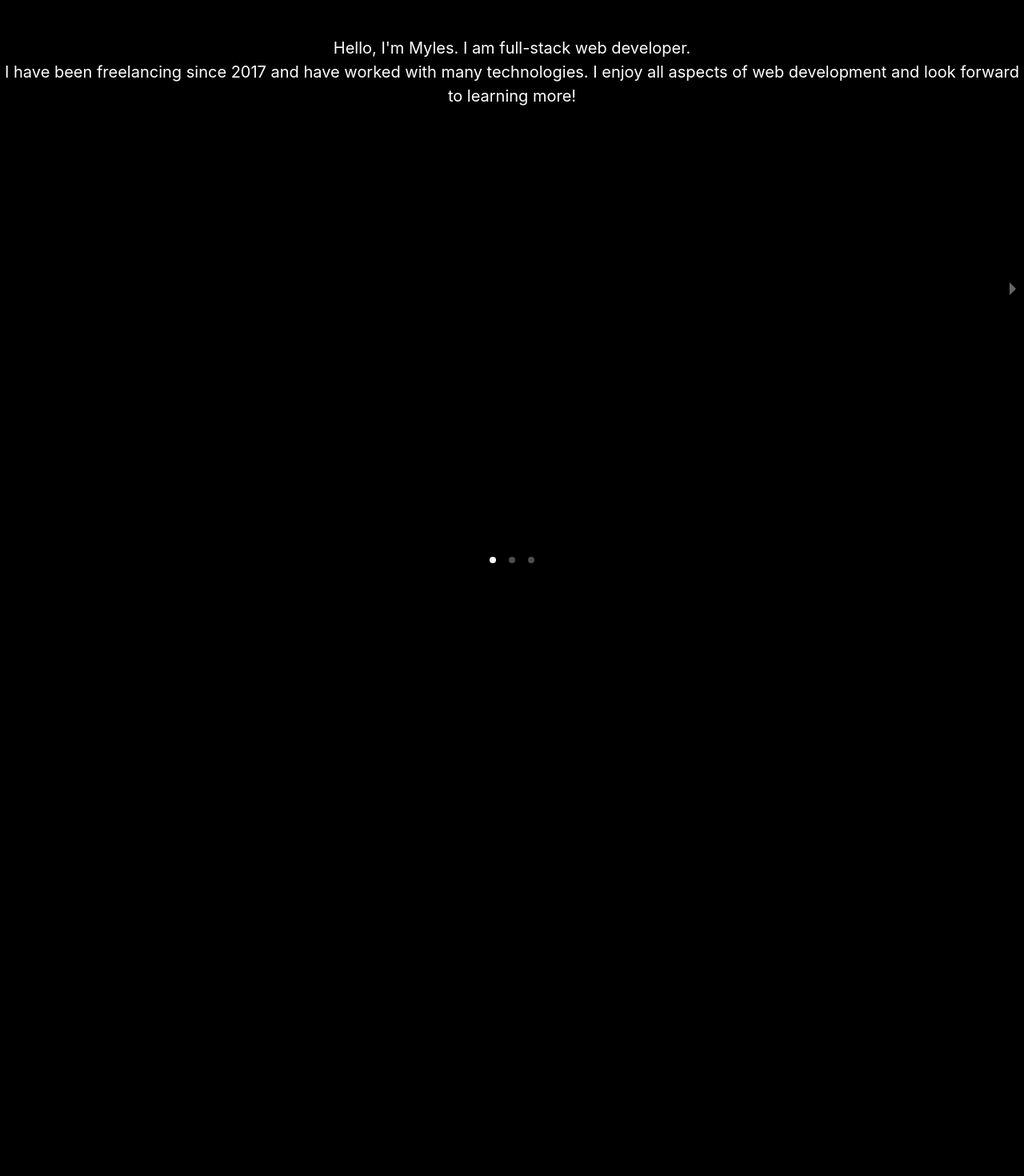
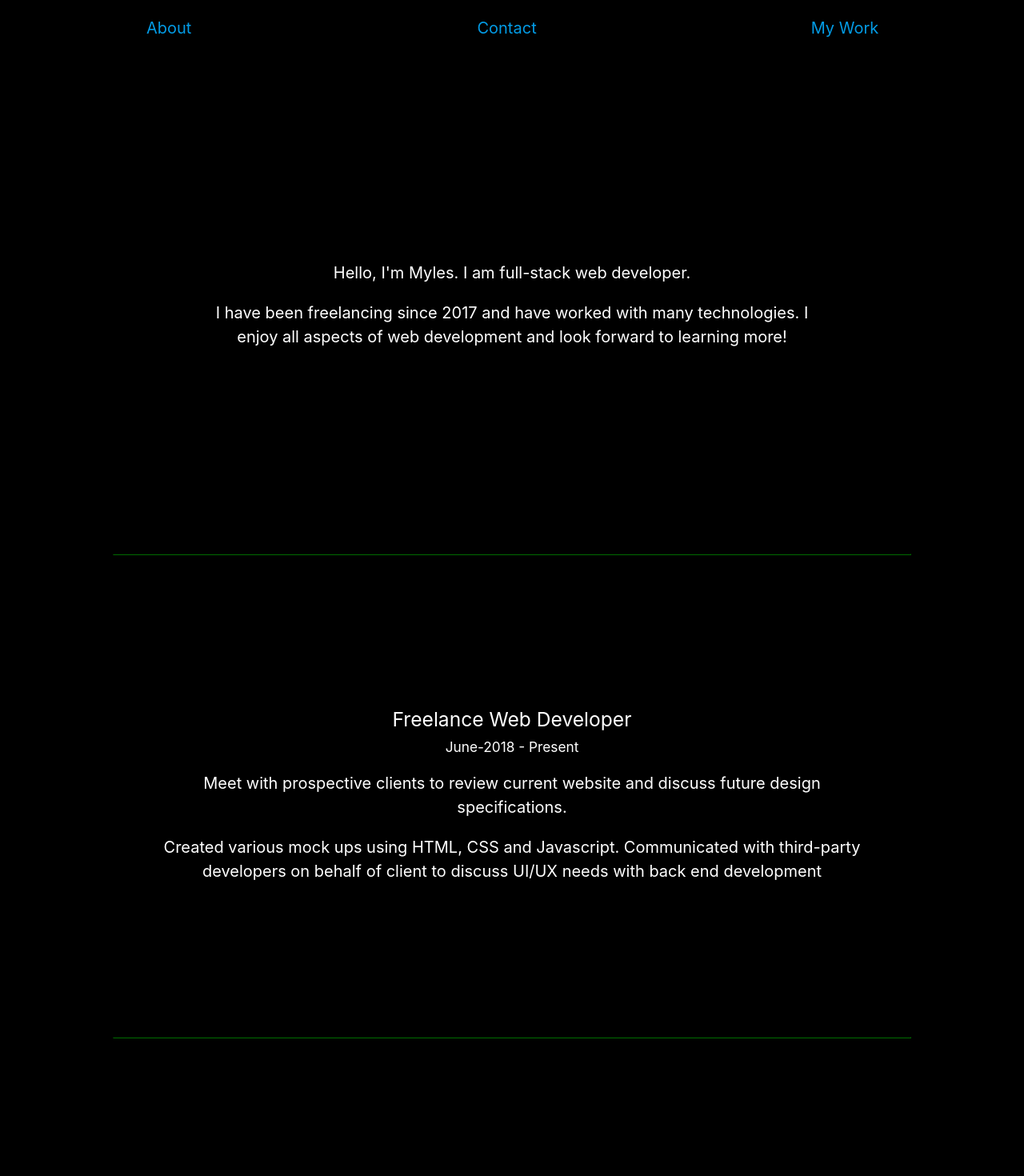
Before and after one commit to mylesrangel/mylesrangel, a React (Create React App) app in the folder Client/: page / in a window 1280 px wide. Shown: the top 1470 px of the page at 80% size. Before the commit the page ends 800 px from the top, so only its background shows below. Built offline with nearby package versions, Linux system fonts and the light colour scheme.

Commit message:
Added header and About pages about 500px

```diff
--- a/Client/src/Components/About/about.css
+++ b/Client/src/Components/About/about.css
@@ -1,11 +1,35 @@
+
+@media only screen and (min-width: 500px){
+
+    #aboutMe{
+        color: white;
+        margin: 20vw;
+    }
+    .workExperience{
+        margin:15vw;
+        color: white
+    }
+    hr.seperationLine{
+        margin:11vw;
+        border-color: darkgreen;
 
 
+    }
+
+
+
+}
+
+
+
+
+@media only screen and (max-width: 500px){
     #aboutTitle{
         color: white;
         font-size: 18px;
         margin: 0;
     }
-#aboutMe{
+    #aboutMeMobile{
         background-color: black;
         color: white;
         /* Used as a Margin-top. Margin-top adds white color */
@@ -27,7 +51,7 @@ div .card{
         font-size: 24px;
         padding-left: 20px;
     }
-div .workExperience {
+    div .workExperienceMobile {
         color: white;
     }
     div .workDescription{
@@ -52,3 +76,4 @@ div .workDescription{
     .slider-wrapper{
         height: 50em !important;
     }
+}
--- a/Client/src/Components/About/about.js
+++ b/Client/src/Components/About/about.js
@@ -17,32 +17,56 @@ class About extends Component{
     render(){
         return(
             <div>
-                <Carousel showThumbs = {false} showStatus={false}>
-                    <div class="workExperience">
-                        <div class="card-image waves-effect waves-block waves-light">
+                <MediaQuery query = "(min-width: 500px)">
+                    <div class= "workExperienceMobile">
                         <div id="aboutMe">
                             <p>Hello, I'm Myles. I am full-stack web developer. </p>
                             <p>I have been freelancing since 2017 and have worked with many technologies. I enjoy all aspects of web development and look forward to learning more! </p>
+                        </div>
+                        <hr className="seperationLine"></hr>
+                        <div className="workExperience">
+                            <h5> Freelance Web Developer</h5>
+                            <h6> June-2018 - Present</h6>
+                            <p class = "workDescription">Meet with prospective clients to review current website and discuss future design specifications. </p>
+                            <p class = "workDescription">Created various mock ups using HTML, CSS and Javascript. Communicated with third-party developers on behalf of client to discuss UI/UX needs with back end development</p>
+                        </div>
+                        <hr className="seperationLine"></hr>
+                        <div class="workExperience">
+                            <h5> Clock Specialty - Web Developer</h5>
+                            <h6> June-2017 - June-2018</h6>
+                            <p class = "workDescription"> Designed and maintained custom website with a check-in/checkout system.</p>
+                            <p class = "workDescription">This system uses HTML, CSS, JavaScript, PHP and MySQL. The website provides a full stack experience created with agile development.</p>
+                        </div>
+                    </div>
+                </MediaQuery>
                 <MediaQuery query = "(max-width: 500px)">
+                    <Carousel showThumbs = {false} showStatus={false}>
+                        <div class="workExperienceMobile">
+                            <div class="card-image waves-effect waves-block waves-light">
+                                <div id="aboutMeMobile">
+                                    <p>Hello, I'm Myles. I am full-stack web developer. </p>
+                                    <p>I have been freelancing since 2017 and have worked with many technologies. I enjoy all aspects of web development and look forward to learning more! </p>
+
                                         <p>Swipe right to see more about my work experience!</p>
-                                </MediaQuery>
+
                                 </div>
                             </div>
                         </div>
-                    <div class="workExperience">
+                        <div class="workExperienceMobile">
                             <h5> Freelance Web Developer</h5>
                             <h6> June-2018 - Present</h6>
                             <p class = "workDescription">Meet with prospective clients to review current website and discuss future design specifications. </p>
                             <p class = "workDescription">Created various mock ups using HTML, CSS and Javascript. Communicated with third-party developers on behalf of client to discuss UI/UX needs with back end development</p>
 
                         </div>
-                    <div class="workExperience">
+                        <div class="workExperienceMobile">
                             <h5> Clock Specialty - Web Developer</h5>
                             <h6> June-2017 - June-2018</h6>
                             <p class = "workDescription"> Designed and maintained custom website with a check-in/checkout system.</p>
                             <p class = "workDescription">This system uses HTML, CSS, JavaScript, PHP and MySQL. The website provides a full stack experience created with agile development.</p>
                         </div>
                     </Carousel>
+                </MediaQuery>
             </div>
         );
     }
--- a/Client/src/Components/Header/header.css
+++ b/Client/src/Components/Header/header.css
@@ -1,6 +1,23 @@
+
+#headerContainer{
+	display: flex;
+	width: 100%;
+	height: auto;
+	color: white;
+}
+#headerContainer p{
+	width: 33vw;
+}
+#headerContainer p:hover{
+	font-size: 25vw;
+}
+.nav-links{
+	width: 33vw;
+}
+
 
 @media only screen and (max-width: 500px){
-	#headerContainer{
+	#headerContainerMobile{
 		position: relative;
 		margin: 0;
 		top: 0;
--- a/Client/src/Components/Header/header.js
+++ b/Client/src/Components/Header/header.js
@@ -41,8 +41,15 @@ class Homepage extends Component{
 	render(){
 		return(
 			<div>
-				<div id= "headerContainer">
-					<MediaQuery query = "(max-width: 500px)">
+				<MediaQuery query = "(min-width: 500px)">
+					<div id= "headerContainer">
+						<p className = "nav-links"><Link to="/" > About </Link></p>
+						<p className = "nav-links"><Link to="/contact" > Contact </Link></p>
+						<p className = "nav-links"><Link to="/mywork">My Work</Link></p>
+					</div>
+				</MediaQuery>
+				<MediaQuery query = "(max-width: 500px)">
+					<div id= "headerContainerMobile">
 						<div id= 'hamburgerSection'>
 							<div id = 'hamburgerButtonContainer' onClick={this.toggleMenu}>
 								<div id="hamburgerBar1" className="bars"></div>
@@ -55,8 +62,8 @@ class Homepage extends Component{
 								<p className = 'nav-links-mobile' onClick={this.toggleMenu}><Link to="/mywork">My Work</Link></p>
 							</div>
 						</div>
-					</MediaQuery>
-				</div>
+					</div>
+				</MediaQuery>
 			</div>
 		);
 	}
--- a/Client/src/index.css
+++ b/Client/src/index.css
@@ -1,10 +1,16 @@
 html{
-	height: 100%;
-	width: 100%;
-  overflow-x: hidden;
-  overflow-y: hidden;
+  height: 100%;
+  width: 100%;
 }
 
+@media only screen and (max-width: 500px){
+  html{
+    height: 100%;
+    width: 100%;
+    overflow-x: hidden;
+    overflow-y: hidden;
+  }
+}
 body {
 
 
```
Lines whose indentation alone changed are shown as unchanged.
